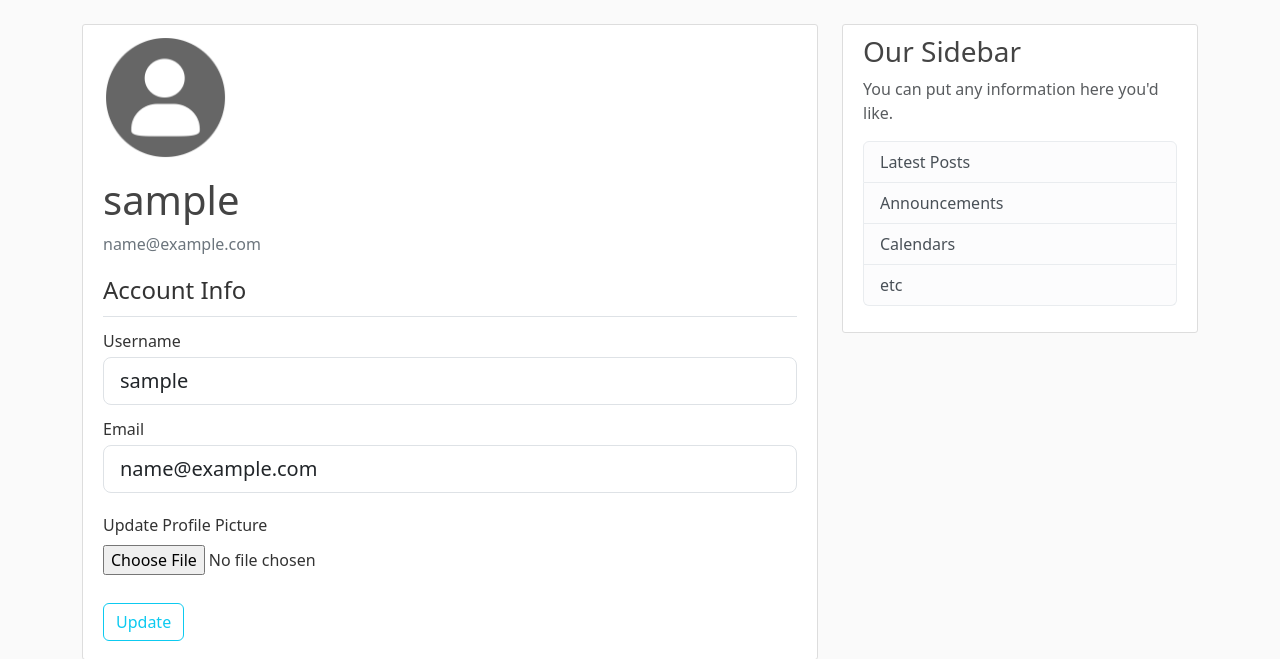
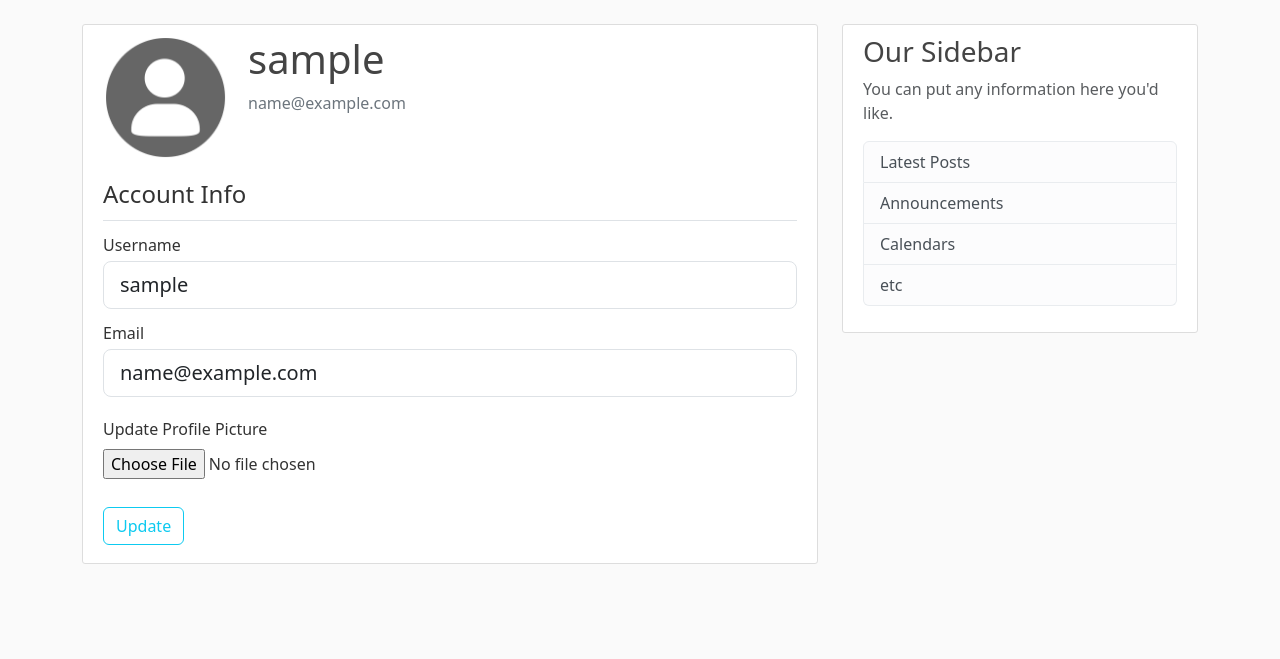
Before and after one commit to BugReportOnWeb/BlogPost, a Flask app: page /account in a window 1280 px wide. Shown: the part 56-715 px from the top of the page. Run offline with Flask 2, Linux system fonts and the light colour scheme; the visitor is signed in with stand-in values (Sample User, id 1); data comes from the database, SQL or seed files in the repository; some libraries are stand-ins or nearby versions.

Commit message:
Fix div layout for account media

```diff
--- a/blog_post/templates/account.html
+++ b/blog_post/templates/account.html
@@ -3,7 +3,7 @@
 {% block title %}Account{% endblock %}
 {% block content %}
     <div class="content-section">
-        <div class="media">
+        <div class="media d-flex">
             <img class="rounded-circle account-img" src="{{ image_file }}">
             <div class="media-body">
                 <h2 class="account-heading">{{ current_user.username }}</h2>
```
